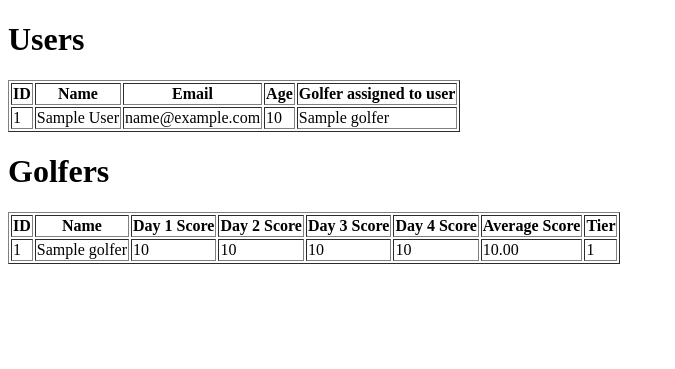
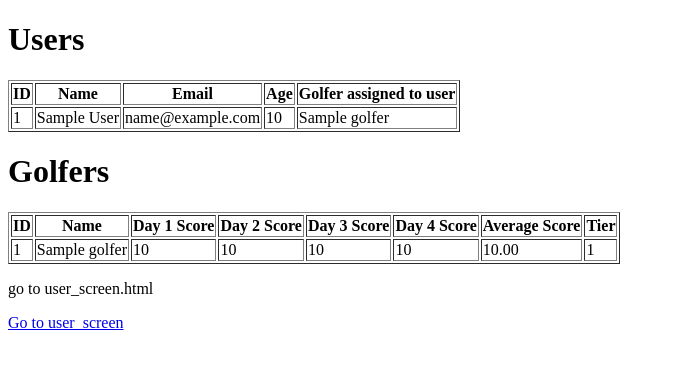
Before and after one commit to oboyle3/Baker_Golf, a Django app: page /users/ in a window 1280 px wide. Shown: the top 369 px of the page, without its empty margins (0-675 px from the left). Run offline with Django 5.2, Linux system fonts and the light colour scheme; tables that the repository leaves empty hold one stand-in row (values such as "Sample post").

Commit message:
added url

```diff
--- a/myapp/templates/users.html
+++ b/myapp/templates/users.html
@@ -65,5 +65,7 @@
             {% endfor %}
         </tbody>
     </table>
+    <p>go to user_screen.html</p>
+    <a href="{% url 'user_screen' %}">Go to user_screen </a>
 </body>
 </html>
--- a/myapp/urls.py
+++ b/myapp/urls.py
@@ -1,8 +1,9 @@
 from django.urls import path
 from . import views
-
+from .views import user_screen  # Import the view function
 urlpatterns = [
     #path('admin/', admin.site.urls),
     path('users/', views.user_list, name='user_list'),
+    path("user_screen/", user_screen, name="user_screen"),  # URL pattern
     # any other urls you want to define for your app
 ]
--- a/myapp/views.py
+++ b/myapp/views.py
@@ -7,3 +7,12 @@ def user_list(request):
     users_with_golfers = User.objects.prefetch_related('usergolfer_set')
 
     return render(request, 'users.html', {'users': users, 'golfers': golfers, 'users_with_golfers': users_with_golfers})  # Pass both users and golfers to the template
+
+
+def user_screen(request):
+    return render(request, "user_screen.html")  # This loads your template
+
+
+
+def users_page(request):
+    return render(request, "users.html")  # This loads users.html
```
Also changed, not shown: myapp/templates/user_screen.html (added, +11 -0 lines).
